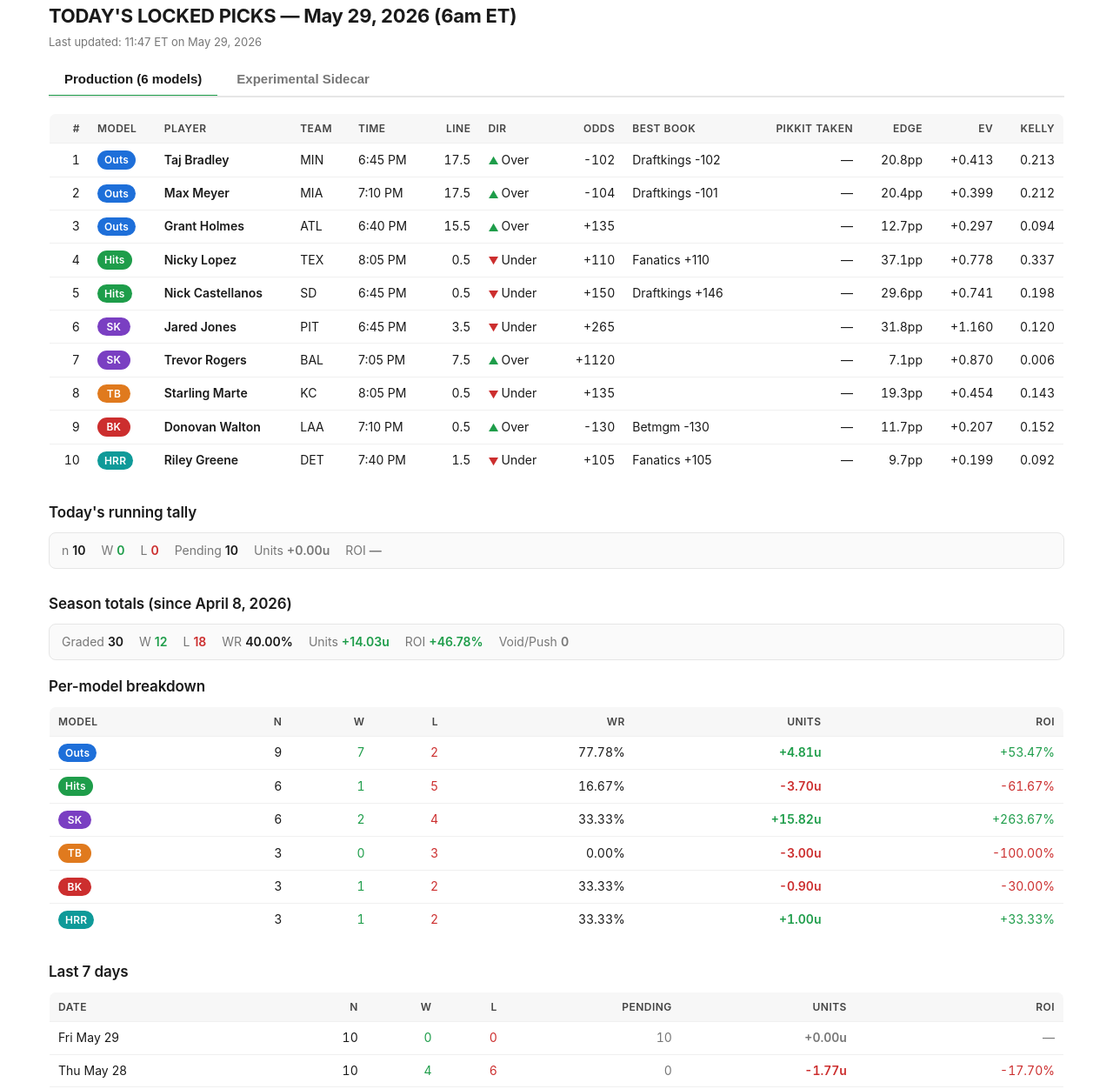
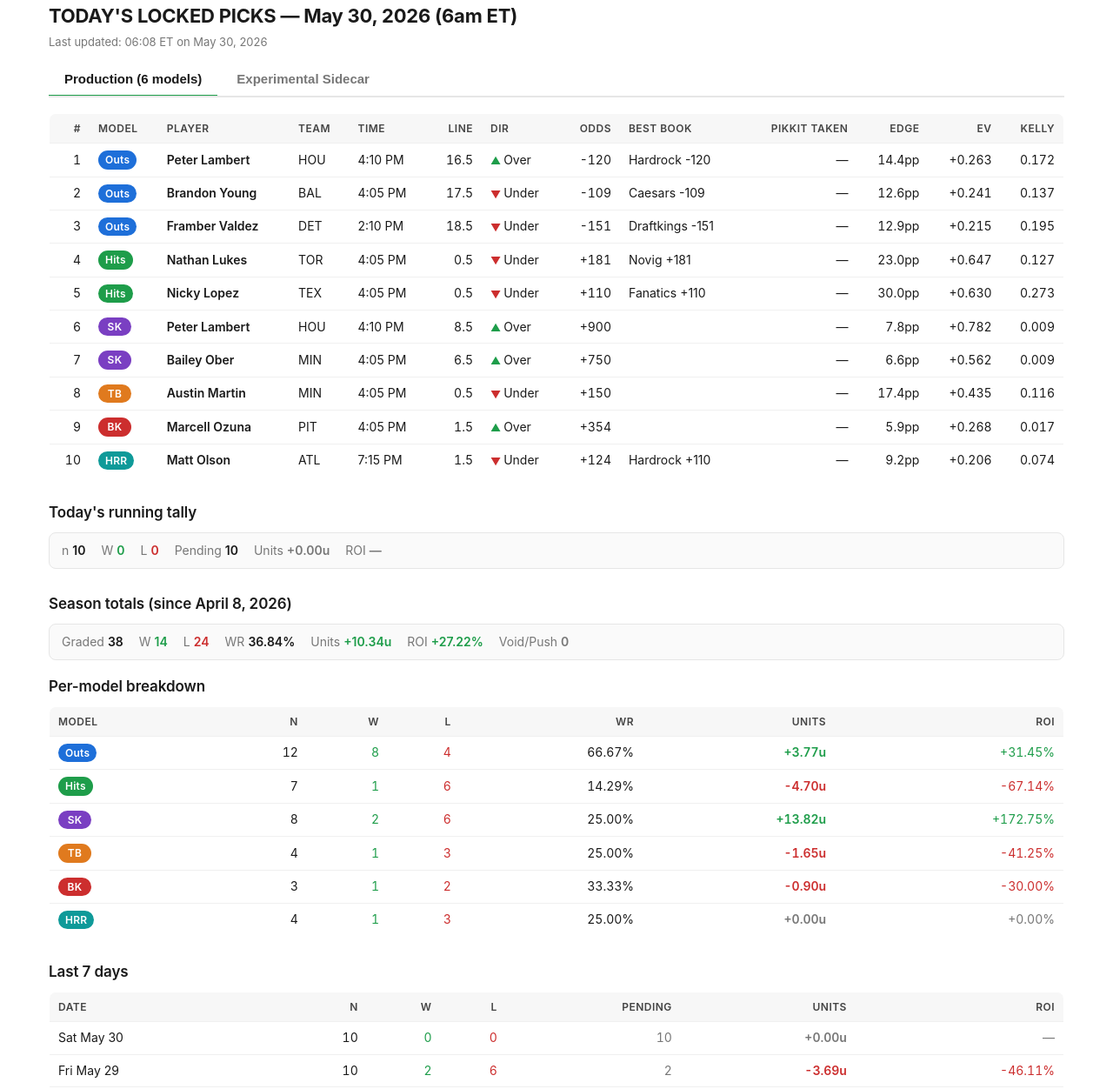
Before and after one commit to stach318MLB/mlb-dashboard, a plain HTML site: page index.html in a window 1280 px wide. Shown: the part 15-1267 px from the top of the page at 87% size. Drawn offline with Linux system fonts and the light colour scheme.

Commit message:
dashboard: 2026-05-30 update (06:08 ET)

```diff
--- a/index.html
+++ b/index.html
@@ -3,7 +3,7 @@
 <head>
 <meta charset="utf-8">
 <meta name="viewport" content="width=device-width, initial-scale=1, viewport-fit=cover">
-<title>MLB Locked Picks &mdash; May 29, 2026</title>
+<title>MLB Locked Picks &mdash; May 30, 2026</title>
 <style>
 
 :root {
@@ -248,8 +248,8 @@ table.picks tr.row-lost td { background: rgba(204, 46, 46, 0.04); }
 <body>
 <div class="wrap">
 
-  <h1>TODAY'S LOCKED PICKS &mdash; May 29, 2026 (6am ET)</h1>
-  <div class="subtitle">Last updated: 11:47 ET on May 29, 2026</div>
+  <h1>TODAY'S LOCKED PICKS &mdash; May 30, 2026 (6am ET)</h1>
+  <div class="subtitle">Last updated: 06:08 ET on May 30, 2026</div>
 
   <!-- Tab navigation -->
   <nav class="tab-nav" role="tablist">
@@ -284,161 +284,161 @@ table.picks tr.row-lost td { background: rgba(204, 46, 46, 0.04); }
         <tr class="">
           <td class="num" data-label="#">1</td>
           <td data-label="Model"><span class="chip" style="background:#1e6fd9">Outs</span></td>
-          <td class="player-cell player" data-label="Player">Taj Bradley</td>
-          <td data-label="Team">MIN</td>
-          <td data-label="Time">6:45 PM</td>
-          <td class="num" data-label="Line">17.5</td>
+          <td class="player-cell player" data-label="Player">Peter Lambert</td>
+          <td data-label="Team">HOU</td>
+          <td data-label="Time">4:10 PM</td>
+          <td class="num" data-label="Line">16.5</td>
           <td data-label="Dir"><span class="dir dir-over">&#9650;</span>Over</td>
-          <td class="num" data-label="Odds">-102</td>
-          <td data-label="Best Book">Draftkings -102</td>
+          <td class="num" data-label="Odds">-120</td>
+          <td data-label="Best Book">Hardrock -120</td>
           <td class="num" data-label="Pikkit Taken">&mdash;</td>
-          <td class="num" data-label="Edge">20.8pp</td>
-          <td class="num" data-label="EV">+0.413</td>
-          <td class="num" data-label="Kelly">0.213</td>
+          <td class="num" data-label="Edge">14.4pp</td>
+          <td class="num" data-label="EV">+0.263</td>
+          <td class="num" data-label="Kelly">0.172</td>
         </tr>
 
         <tr class="">
           <td class="num" data-label="#">2</td>
           <td data-label="Model"><span class="chip" style="background:#1e6fd9">Outs</span></td>
-          <td class="player-cell player" data-label="Player">Max Meyer</td>
-          <td data-label="Team">MIA</td>
-          <td data-label="Time">7:10 PM</td>
+          <td class="player-cell player" data-label="Player">Brandon Young</td>
+          <td data-label="Team">BAL</td>
+          <td data-label="Time">4:05 PM</td>
           <td class="num" data-label="Line">17.5</td>
-          <td data-label="Dir"><span class="dir dir-over">&#9650;</span>Over</td>
-          <td class="num" data-label="Odds">-104</td>
-          <td data-label="Best Book">Draftkings -101</td>
+          <td data-label="Dir"><span class="dir dir-under">&#9660;</span>Under</td>
+          <td class="num" data-label="Odds">-109</td>
+          <td data-label="Best Book">Caesars -109</td>
           <td class="num" data-label="Pikkit Taken">&mdash;</td>
-          <td class="num" data-label="Edge">20.4pp</td>
-          <td class="num" data-label="EV">+0.399</td>
-          <td class="num" data-label="Kelly">0.212</td>
+          <td class="num" data-label="Edge">12.6pp</td>
+          <td class="num" data-label="EV">+0.241</td>
+          <td class="num" data-label="Kelly">0.137</td>
         </tr>
 
         <tr class="">
           <td class="num" data-label="#">3</td>
           <td data-label="Model"><span class="chip" style="background:#1e6fd9">Outs</span></td>
-          <td class="player-cell player" data-label="Player">Grant Holmes</td>
-          <td data-label="Team">ATL</td>
-          <td data-label="Time">6:40 PM</td>
-          <td class="num" data-label="Line">15.5</td>
-          <td data-label="Dir"><span class="dir dir-over">&#9650;</span>Over</td>
-          <td class="num" data-label="Odds">+135</td>
-          <td data-label="Best Book"></td>
+          <td class="player-cell player" data-label="Player">Framber Valdez</td>
+          <td data-label="Team">DET</td>
+          <td data-label="Time">2:10 PM</td>
+          <td class="num" data-label="Line">18.5</td>
+          <td data-label="Dir"><span class="dir dir-under">&#9660;</span>Under</td>
+          <td class="num" data-label="Odds">-151</td>
+          <td data-label="Best Book">Draftkings -151</td>
           <td class="num" data-label="Pikkit Taken">&mdash;</td>
-          <td class="num" data-label="Edge">12.7pp</td>
-          <td class="num" data-label="EV">+0.297</td>
-          <td class="num" data-label="Kelly">0.094</td>
+          <td class="num" data-label="Edge">12.9pp</td>
+          <td class="num" data-label="EV">+0.215</td>
+          <td class="num" data-label="Kelly">0.195</td>
         </tr>
 
         <tr class="">
           <td class="num" data-label="#">4</td>
           <td data-label="Model"><span class="chip" style="background:#1e9d4a">Hits</span></td>
+          <td class="player-cell player" data-label="Player">Nathan Lukes</td>
+          <td data-label="Team">TOR</td>
+          <td data-label="Time">4:05 PM</td>
+          <td class="num" data-label="Line">0.5</td>
+          <td data-label="Dir"><span class="dir dir-under">&#9660;</span>Under</td>
+          <td class="num" data-label="Odds">+181</td>
+          <td data-label="Best Book">Novig +181</td>
+          <td class="num" data-label="Pikkit Taken">&mdash;</td>
+          <td class="num" data-label="Edge">23.0pp</td>
+          <td class="num" data-label="EV">+0.647</td>
+          <td class="num" data-label="Kelly">0.127</td>
+        </tr>
+
+        <tr class="">
+          <td class="num" data-label="#">5</td>
+          <td data-label="Model"><span class="chip" style="background:#1e9d4a">Hits</span></td>
           <td class="player-cell player" data-label="Player">Nicky Lopez</td>
           <td data-label="Team">TEX</td>
-          <td data-label="Time">8:05 PM</td>
+          <td data-label="Time">4:05 PM</td>
           <td class="num" data-label="Line">0.5</td>
           <td data-label="Dir"><span class="dir dir-under">&#9660;</span>Under</td>
           <td class="num" data-label="Odds">+110</td>
           <td data-label="Best Book">Fanatics +110</td>
           <td class="num" data-label="Pikkit Taken">&mdash;</td>
-          <td class="num" data-label="Edge">37.1pp</td>
-          <td class="num" data-label="EV">+0.778</td>
-          <td class="num" data-label="Kelly">0.337</td>
-        </tr>
-
-        <tr class="">
-          <td class="num" data-label="#">5</td>
-          <td data-label="Model"><span class="chip" style="background:#1e9d4a">Hits</span></td>
-          <td class="player-cell player" data-label="Player">Nick Castellanos</td>
-          <td data-label="Team">SD</td>
-          <td data-label="Time">6:45 PM</td>
-          <td class="num" data-label="Line">0.5</td>
-          <td data-label="Dir"><span class="dir dir-under">&#9660;</span>Under</td>
-          <td class="num" data-label="Odds">+150</td>
-          <td data-label="Best Book">Draftkings +146</td>
-          <td class="num" data-label="Pikkit Taken">&mdash;</td>
-          <td class="num" data-label="Edge">29.6pp</td>
-          <td class="num" data-label="EV">+0.741</td>
-          <td class="num" data-label="Kelly">0.198</td>
+          <td class="num" data-label="Edge">30.0pp</td>
+          <td class="num" data-label="EV">+0.630</td>
+          <td class="num" data-label="Kelly">0.273</td>
         </tr>
 
         <tr class="">
           <td class="num" data-label="#">6</td>
           <td data-label="Model"><span class="chip" style="background:#7a3fc2">SK</span></td>
-          <td class="player-cell player" data-label="Player">Jared Jones</td>
-          <td data-label="Team">PIT</td>
-          <td data-label="Time">6:45 PM</td>
-          <td class="num" data-label="Line">3.5</td>
-          <td data-label="Dir"><span class="dir dir-under">&#9660;</span>Under</td>
-          <td class="num" data-label="Odds">+265</td>
+          <td class="player-cell player" data-label="Player">Peter Lambert</td>
+          <td data-label="Team">HOU</td>
+          <td data-label="Time">4:10 PM</td>
+          <td class="num" data-label="Line">8.5</td>
+          <td data-label="Dir"><span class="dir dir-over">&#9650;</span>Over</td>
+          <td class="num" data-label="Odds">+900</td>
           <td data-label="Best Book"></td>
           <td class="num" data-label="Pikkit Taken">&mdash;</td>
-          <td class="num" data-label="Edge">31.8pp</td>
-          <td class="num" data-label="EV">+1.160</td>
-          <td class="num" data-label="Kelly">0.120</td>
+          <td class="num" data-label="Edge">7.8pp</td>
+          <td class="num" data-label="EV">+0.782</td>
+          <td class="num" data-label="Kelly">0.009</td>
         </tr>
 
         <tr class="">
           <td class="num" data-label="#">7</td>
           <td data-label="Model"><span class="chip" style="background:#7a3fc2">SK</span></td>
-          <td class="player-cell player" data-label="Player">Trevor Rogers</td>
-          <td data-label="Team">BAL</td>
-          <td data-label="Time">7:05 PM</td>
-          <td class="num" data-label="Line">7.5</td>
+          <td class="player-cell player" data-label="Player">Bailey Ober</td>
+          <td data-label="Team">MIN</td>
+          <td data-label="Time">4:05 PM</td>
+          <td class="num" data-label="Line">6.5</td>
           <td data-label="Dir"><span class="dir dir-over">&#9650;</span>Over</td>
-          <td class="num" data-label="Odds">+1120</td>
+          <td class="num" data-label="Odds">+750</td>
           <td data-label="Best Book"></td>
           <td class="num" data-label="Pikkit Taken">&mdash;</td>
-          <td class="num" data-label="Edge">7.1pp</td>
-          <td class="num" data-label="EV">+0.870</td>
-          <td class="num" data-label="Kelly">0.006</td>
+          <td class="num" data-label="Edge">6.6pp</td>
+          <td class="num" data-label="EV">+0.562</td>
+          <td class="num" data-label="Kelly">0.009</td>
         </tr>
 
         <tr class="">
           <td class="num" data-label="#">8</td>
           <td data-label="Model"><span class="chip" style="background:#e07a1e">TB</span></td>
-          <td class="player-cell player" data-label="Player">Starling Marte</td>
-          <td data-label="Team">KC</td>
-          <td data-label="Time">8:05 PM</td>
+          <td class="player-cell player" data-label="Player">Austin Martin</td>
+          <td data-label="Team">MIN</td>
+          <td data-label="Time">4:05 PM</td>
           <td class="num" data-label="Line">0.5</td>
           <td data-label="Dir"><span class="dir dir-under">&#9660;</span>Under</td>
-          <td class="num" data-label="Odds">+135</td>
+          <td class="num" data-label="Odds">+150</td>
           <td data-label="Best Book"></td>
           <td class="num" data-label="Pikkit Taken">&mdash;</td>
-          <td class="num" data-label="Edge">19.3pp</td>
-          <td class="num" data-label="EV">+0.454</td>
-          <td class="num" data-label="Kelly">0.143</td>
+          <td class="num" data-label="Edge">17.4pp</td>
+          <td class="num" data-label="EV">+0.435</td>
+          <td class="num" data-label="Kelly">0.116</td>
         </tr>
 
         <tr class="">
           <td class="num" data-label="#">9</td>
           <td data-label="Model"><span class="chip" style="background:#cc2e2e">BK</span></td>
-          <td class="player-cell player" data-label="Player">Donovan Walton</td>
-          <td data-label="Team">LAA</td>
-          <td data-label="Time">7:10 PM</td>
-          <td class="num" data-label="Line">0.5</td>
+          <td class="player-cell player" data-label="Player">Marcell Ozuna</td>
+          <td data-label="Team">PIT</td>
+          <td data-label="Time">4:05 PM</td>
+          <td class="num" data-label="Line">1.5</td>
           <td data-label="Dir"><span class="dir dir-over">&#9650;</span>Over</td>
-          <td class="num" data-label="Odds">-130</td>
-          <td data-label="Best Book">Betmgm -130</td>
+          <td class="num" data-label="Odds">+354</td>
+          <td data-label="Best Book"></td>
           <td class="num" data-label="Pikkit Taken">&mdash;</td>
-          <td class="num" data-label="Edge">11.7pp</td>
-          <td class="num" data-label="EV">+0.207</td>
-          <td class="num" data-label="Kelly">0.152</td>
+          <td class="num" data-label="Edge">5.9pp</td>
+          <td class="num" data-label="EV">+0.268</td>
+          <td class="num" data-label="Kelly">0.017</td>
         </tr>
 
         <tr class="">
           <td class="num" data-label="#">10</td>
           <td data-label="Model"><span class="chip" style="background:#0f9a99">HRR</span></td>
-          <td class="player-cell player" data-label="Player">Riley Greene</td>
-          <td data-label="Team">DET</td>
-          <td data-label="Time">7:40 PM</td>
+          <td class="player-cell player" data-label="Player">Matt Olson</td>
+          <td data-label="Team">ATL</td>
+          <td data-label="Time">7:15 PM</td>
           <td class="num" data-label="Line">1.5</td>
           <td data-label="Dir"><span class="dir dir-under">&#9660;</span>Under</td>
-          <td class="num" data-label="Odds">+105</td>
-          <td data-label="Best Book">Fanatics +105</td>
+          <td class="num" data-label="Odds">+124</td>
+          <td data-label="Best Book">Hardrock +110</td>
           <td class="num" data-label="Pikkit Taken">&mdash;</td>
-          <td class="num" data-label="Edge">9.7pp</td>
-          <td class="num" data-label="EV">+0.199</td>
-          <td class="num" data-label="Kelly">0.092</td>
+          <td class="num" data-label="Edge">9.2pp</td>
+          <td class="num" data-label="EV">+0.206</td>
+          <td class="num" data-label="Kelly">0.074</td>
         </tr>
 
       </tbody>
@@ -460,12 +460,12 @@ table.picks tr.row-lost td { background: rgba(204, 46, 46, 0.04); }
     <h2>Season totals (since April 8, 2026)</h2>
 
     <div class="stat-strip">
-      <div class="stat"><span class="lbl">Graded</span><span class="val">30</span></div>
-      <div class="stat"><span class="lbl">W</span><span class="val" style="color:var(--c-pos)">12</span></div>
-      <div class="stat"><span class="lbl">L</span><span class="val" style="color:var(--c-neg)">18</span></div>
-      <div class="stat"><span class="lbl">WR</span><span class="val">40.00%</span></div>
-      <div class="stat"><span class="lbl">Units</span><span class="val" style="color:var(--c-pos)">+14.03u</span></div>
-      <div class="stat"><span class="lbl">ROI</span><span class="val" style="color:var(--c-pos)">+46.78%</span></div>
+      <div class="stat"><span class="lbl">Graded</span><span class="val">38</span></div>
+      <div class="stat"><span class="lbl">W</span><span class="val" style="color:var(--c-pos)">14</span></div>
+      <div class="stat"><span class="lbl">L</span><span class="val" style="color:var(--c-neg)">24</span></div>
+      <div class="stat"><span class="lbl">WR</span><span class="val">36.84%</span></div>
+      <div class="stat"><span class="lbl">Units</span><span class="val" style="color:var(--c-pos)">+10.34u</span></div>
+      <div class="stat"><span class="lbl">ROI</span><span class="val" style="color:var(--c-pos)">+27.22%</span></div>
       <div class="stat"><span class="lbl">Void/Push</span><span class="val" style="color:var(--c-muted)">0</span></div>
     </div>
 
@@ -488,42 +488,42 @@ table.picks tr.row-lost td { background: rgba(204, 46, 46, 0.04); }
         <tbody>
         <tr>
           <td><span class="chip" style="background:#1e6fd9">Outs</span></td>
-          <td class="num" data-label="n">9</td>
-          <td class="num" data-label="W" style="color:var(--c-pos)">7</td>
-          <td class="num" data-label="L" style="color:var(--c-neg)">2</td>
-          <td class="num" data-label="WR">77.78%</td>
-          <td class="num" data-label="Units" style="color:var(--c-pos); font-weight:600;">+4.81u</td>
-          <td class="num" data-label="ROI" style="color:var(--c-pos)">+53.47%</td>
+          <td class="num" data-label="n">12</td>
+          <td class="num" data-label="W" style="color:var(--c-pos)">8</td>
+          <td class="num" data-label="L" style="color:var(--c-neg)">4</td>
+          <td class="num" data-label="WR">66.67%</td>
+          <td class="num" data-label="Units" style="color:var(--c-pos); font-weight:600;">+3.77u</td>
+          <td class="num" data-label="ROI" style="color:var(--c-pos)">+31.45%</td>
         </tr>
 
         <tr>
           <td><span class="chip" style="background:#1e9d4a">Hits</span></td>
-          <td class="num" data-label="n">6</td>
+          <td class="num" data-label="n">7</td>
           <td class="num" data-label="W" style="color:var(--c-pos)">1</td>
-          <td class="num" data-label="L" style="color:var(--c-neg)">5</td>
-          <td class="num" data-label="WR">16.67%</td>
-          <td class="num" data-label="Units" style="color:var(--c-neg); font-weight:600;">-3.70u</td>
-          <td class="num" data-label="ROI" style="color:var(--c-neg)">-61.67%</td>
+          <td class="num" data-label="L" style="color:var(--c-neg)">6</td>
+          <td class="num" data-label="WR">14.29%</td>
+          <td class="num" data-label="Units" style="color:var(--c-neg); font-weight:600;">-4.70u</td>
+          <td class="num" data-label="ROI" style="color:var(--c-neg)">-67.14%</td>
         </tr>
 
         <tr>
           <td><span class="chip" style="background:#7a3fc2">SK</span></td>
-          <td class="num" data-label="n">6</td>
+          <td class="num" data-label="n">8</td>
           <td class="num" data-label="W" style="color:var(--c-pos)">2</td>
-          <td class="num" data-label="L" style="color:var(--c-neg)">4</td>
-          <td class="num" data-label="WR">33.33%</td>
-          <td class="num" data-label="Units" style="color:var(--c-pos); font-weight:600;">+15.82u</td>
-          <td class="num" data-label="ROI" style="color:var(--c-pos)">+263.67%</td>
+          <td class="num" data-label="L" style="color:var(--c-neg)">6</td>
+          <td class="num" data-label="WR">25.00%</td>
+          <td class="num" data-label="Units" style="color:var(--c-pos); font-weight:600;">+13.82u</td>
+          <td class="num" data-label="ROI" style="color:var(--c-pos)">+172.75%</td>
         </tr>
 
         <tr>
           <td><span class="chip" style="background:#e07a1e">TB</span></td>
-          <td class="num" data-label="n">3</td>
-          <td class="num" data-label="W" style="color:var(--c-pos)">0</td>
+          <td class="num" data-label="n">4</td>
+          <td class="num" data-label="W" style="color:var(--c-pos)">1</td>
           <td class="num" data-label="L" style="color:var(--c-neg)">3</td>
-          <td class="num" data-label="WR">0.00%</td>
-          <td class="num" data-label="Units" style="color:var(--c-neg); font-weight:600;">-3.00u</td>
-          <td class="num" data-label="ROI" style="color:var(--c-neg)">-100.00%</td>
+          <td class="num" data-label="WR">25.00%</td>
+          <td class="num" data-label="Units" style="color:var(--c-neg); font-weight:600;">-1.65u</td>
+          <td class="num" data-label="ROI" style="color:var(--c-neg)">-41.25%</td>
         </tr>
 
         <tr>
@@ -538,12 +538,12 @@ table.picks tr.row-lost td { background: rgba(204, 46, 46, 0.04); }
 
         <tr>
           <td><span class="chip" style="background:#0f9a99">HRR</span></td>
-          <td class="num" data-label="n">3</td>
+          <td class="num" data-label="n">4</td>
           <td class="num" data-label="W" style="color:var(--c-pos)">1</td>
-          <td class="num" data-label="L" style="color:var(--c-neg)">2</td>
-          <td class="num" data-label="WR">33.33%</td>
-          <td class="num" data-label="Units" style="color:var(--c-pos); font-weight:600;">+1.00u</td>
-          <td class="num" data-label="ROI" style="color:var(--c-pos)">+33.33%</td>
+          <td class="num" data-label="L" style="color:var(--c-neg)">3</td>
+          <td class="num" data-label="WR">25.00%</td>
+          <td class="num" data-label="Units" style="color:var(--c-muted); font-weight:600;">+0.00u</td>
+          <td class="num" data-label="ROI" style="color:var(--c-muted)">+0.00%</td>
         </tr>
         </tbody>
       </table>
@@ -567,13 +567,23 @@ table.picks tr.row-lost td { background: rgba(204, 46, 46, 0.04); }
         </thead>
         <tbody>
         <tr>
-          <td>Fri May 29</td>
+          <td>Sat May 30</td>
           <td class="num" data-label="n">10</td>
           <td class="num" data-label="W" style="color:var(--c-pos)">0</td>
           <td class="num" data-label="L" style="color:var(--c-neg)">0</td>
           <td class="num" data-label="Pending" style="color:var(--c-muted)">10</td>
           <td class="num" data-label="Units" style="color:var(--c-muted); font-weight:600;">+0.00u</td>
           <td class="num" data-label="ROI" style="color:var(--c-muted)">&mdash;</td>
+        </tr>
+
+        <tr>
+          <td>Fri May 29</td>
+          <td class="num" data-label="n">10</td>
+          <td class="num" data-label="W" style="color:var(--c-pos)">2</td>
+          <td class="num" data-label="L" style="color:var(--c-neg)">6</td>
+          <td class="num" data-label="Pending" style="color:var(--c-muted)">2</td>
+          <td class="num" data-label="Units" style="color:var(--c-neg); font-weight:600;">-3.69u</td>
+          <td class="num" data-label="ROI" style="color:var(--c-neg)">-46.11%</td>
         </tr>
 
         <tr>
@@ -704,34 +714,8 @@ table.picks tr.row-lost td { background: rgba(204, 46, 46, 0.04); }
       </table>
     </div>
 
-        <h4 class="sc-h4">Today's picks (2026-05-29)</h4>
-
-    <div class="table-scroll">
-      <table class="dash sc-picks-table">
-        <thead>
-          <tr>
-            <th>Pick</th>
-            <th>Player</th>
-            <th class="num">Odds</th>
-            <th class="num">Prob</th>
-            <th class="num">Edge</th>
-            <th class="center">Result</th>
-            <th class="num">PnL</th>
-          </tr>
-        </thead>
-        <tbody>
-          <tr>
-            <td data-label="Pick">OVER #1</td>
-            <td data-label="Player" class="player">Willson Contreras</td>
-            <td class="num" data-label="Odds">525</td>
-            <td class="num" data-label="Prob">0.2406</td>
-            <td class="num" data-label="Edge">0.0806</td>
-            <td class="center" data-label="Result"><span class="sc-pending">&#9201;</span></td>
-            <td class="num" data-label="PnL">&mdash;</td>
-          </tr>
-        </tbody>
-      </table>
-    </div>
+        <h4 class="sc-h4">Today's picks (2026-05-30)</h4>
+        <p class="sc-empty">No picks generated for today yet.</p>
 
         <div class="sc-notes">Strong-filter recommended: Over edge≥0.08 + prob 0.20-0.50 + cap=5 EV. All Phase D validation passed.</div>
       </div>
```
